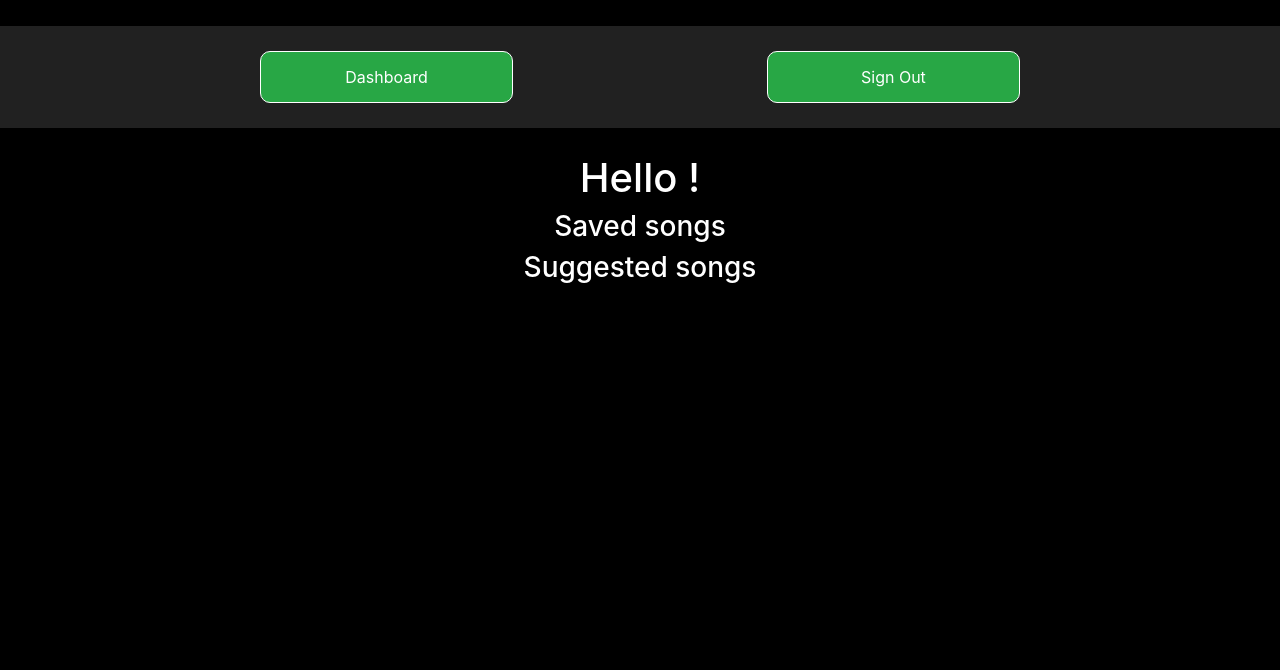
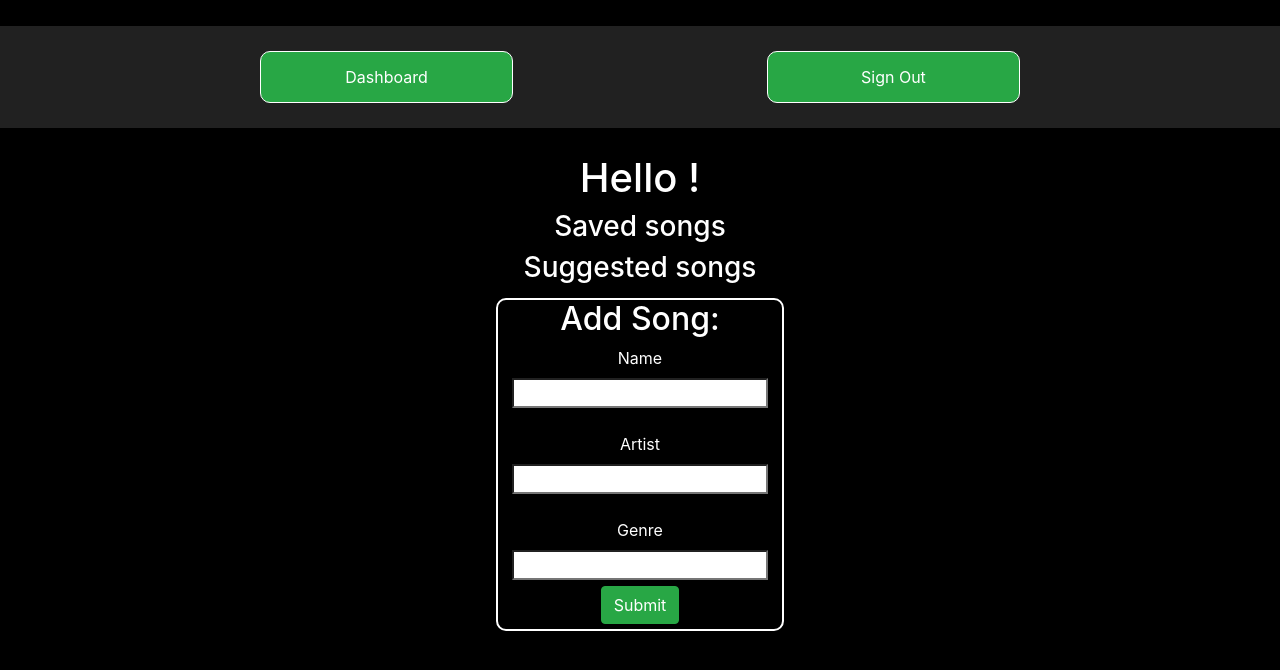
Before and after one commit to spotifysongsuggester5/front-end, a React (Create React App) app in the folder my-app/: page /profile in a window 1280 px wide. Shown: the top 670 px of the page. Built offline with nearby package versions, Linux system fonts and the light colour scheme; sample sign-in values are in the browser's storage.

Commit message:
moved song form to profile

```diff
--- a/my-app/src/components/Dashboard.js
+++ b/my-app/src/components/Dashboard.js
@@ -9,7 +9,6 @@ export default function Dashboard () {
             <h1>{localStorage.getItem('message')}</h1>
             <h3>Here are some popular songs to get you started</h3>
             <SongList />
-            <SongForm />
             <div className="nav-links">
                 <Link to="/profile">Profile</Link>
                 <Link to="/" onClick={() => localStorage.clear()}>Sign Out</Link>
--- a/my-app/src/components/Profile.js
+++ b/my-app/src/components/Profile.js
@@ -1,7 +1,7 @@
 import React from 'react';
 import {connect} from 'react-redux';
 import {Link} from 'react-router-dom';
-
+import SongForm from './SongForm';
 
 const Profile = props => {
     return (
@@ -13,6 +13,7 @@ const Profile = props => {
             <h1>Hello {props.username}!</h1>
             <h3>Saved songs</h3>
             <h3>Suggested songs</h3>
+            <SongForm />
         </div>
     );
 };
```
